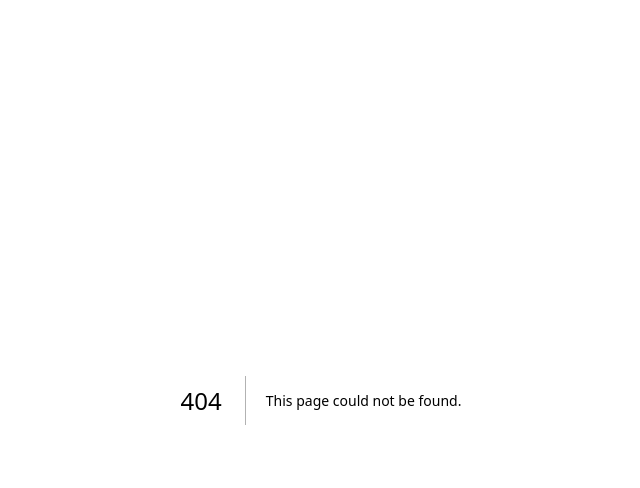
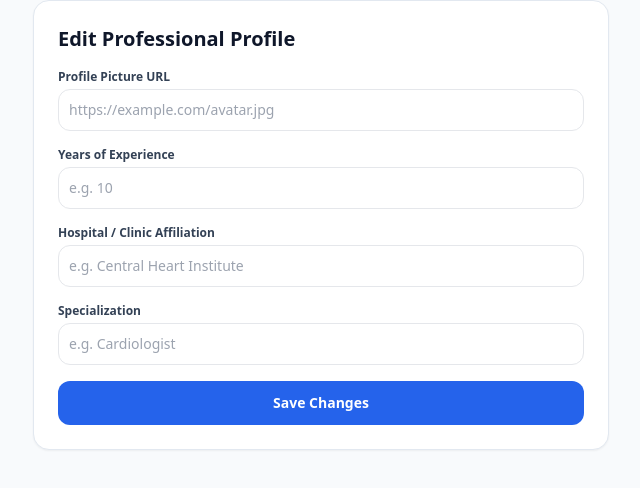
Before and after one commit to mugwe88-ops/MedicareAI, a Next.js app in the folder frontend/: page /doctors/profile in a window 1280 px wide. Before the commit this address had no page. Shown: the top 488 px of the page, without its empty margins (319-959 px from the left). Built offline with nearby package versions, Linux system fonts and the light colour scheme; no server answers.

Commit message:
Frontend Implementation

```diff
--- /dev/null
+++ b/frontend/app/doctors/profile/page.tsx
@@ -0,0 +1,128 @@
+"use client";
+import { useState, useEffect } from "react";
+
+export default function DoctorProfileSettings() {
+  const [profile, setProfile] = useState({
+    profile_picture: "",
+    experience_years: "",
+    hospital: "",
+    specialization: "",
+    city: ""
+  });
+  const [loading, setLoading] = useState(false);
+  const [message, setMessage] = useState("");
+
+  useEffect(() => {
+    async function fetchDoctorProfile() {
+      try {
+        const token = localStorage.getItem("token"); // or your auth cookie
+        const res = await fetch("/api/doctors/me", {
+          headers: { Authorization: `Bearer ${token}` }
+        });
+        const data = await res.json();
+        if (data.doctor) {
+          setProfile({
+            profile_picture: data.doctor.profile_picture || "",
+            experience_years: data.doctor.experience_years || "",
+            hospital: data.doctor.hospital || "",
+            specialization: data.doctor.specialization || "",
+            city: data.doctor.city || ""
+          });
+        }
+      } catch (err) {
+        console.error("Failed to load profile", err);
+      }
+    }
+    fetchDoctorProfile();
+  }, []);
+
+  const handleSubmit = async (e: React.FormEvent) => {
+    e.preventDefault();
+    setLoading(true);
+    setMessage("");
+
+    try {
+      const token = localStorage.getItem("token");
+      const res = await fetch("/api/doctor/profile", {
+        method: "PUT",
+        headers: {
+          "Content-Type": "application/json",
+          Authorization: `Bearer ${token}`
+        },
+        body: JSON.stringify(profile)
+      });
+
+      const data = await res.json();
+      if (res.ok) {
+        setMessage("Profile updated successfully!");
+      } else {
+        setMessage(data.error || "Failed to update profile.");
+      }
+    } catch (err) {
+      setMessage("An error occurred while saving.");
+    } finally {
+      setLoading(false);
+    }
+  };
+
+  return (
+    <div className="max-w-xl mx-auto p-6 bg-white rounded-2xl border border-slate-200 shadow-sm">
+      <h2 className="text-xl font-black text-slate-900 mb-4">Edit Professional Profile</h2>
+      {message && <p className="text-sm mb-4 font-semibold text-blue-600">{message}</p>}
+
+      <form onSubmit={handleSubmit} className="space-y-4">
+        <div>
+          <label className="block text-xs font-bold text-slate-700 mb-1">Profile Picture URL</label>
+          <input
+            type="text"
+            value={profile.profile_picture}
+            onChange={(e) => setProfile({ ...profile, profile_picture: e.target.value })}
+            placeholder="https://example.com/avatar.jpg"
+            className="w-full p-2.5 border rounded-xl text-sm"
+          />
+        </div>
+
+        <div>
+          <label className="block text-xs font-bold text-slate-700 mb-1">Years of Experience</label>
+          <input
+            type="number"
+            value={profile.experience_years}
+            onChange={(e) => setProfile({ ...profile, experience_years: e.target.value })}
+            placeholder="e.g. 10"
+            className="w-full p-2.5 border rounded-xl text-sm"
+          />
+        </div>
+
+        <div>
+          <label className="block text-xs font-bold text-slate-700 mb-1">Hospital / Clinic Affiliation</label>
+          <input
+            type="text"
+            value={profile.hospital}
+            onChange={(e) => setProfile({ ...profile, hospital: e.target.value })}
+            placeholder="e.g. Central Heart Institute"
+            className="w-full p-2.5 border rounded-xl text-sm"
+          />
+        </div>
+
+        <div>
+          <label className="block text-xs font-bold text-slate-700 mb-1">Specialization</label>
+          <input
+            type="text"
+            value={profile.specialization}
+            onChange={(e) => setProfile({ ...profile, specialization: e.target.value })}
+            placeholder="e.g. Cardiologist"
+            className="w-full p-2.5 border rounded-xl text-sm"
+          />
+        </div>
+
+        <button
+          type="submit"
+          disabled={loading}
+          className="w-full py-3 bg-blue-600 hover:bg-blue-700 text-white font-bold rounded-xl transition text-sm"
+        >
+          {loading ? "Saving..." : "Save Changes"}
+        </button>
+      </form>
+    </div>
+  );
+}
--- a/frontend/app/page.tsx
+++ b/frontend/app/page.tsx
@@ -1,4 +1,4 @@
-// import type { Metadata } from "next";
+import type { Metadata } from "next";
 "use client";
 import { useState, useEffect } from "react";
 import Link from "next/link";
```
Also changed, not shown: 1 other file (tests, documents, lock files or other folders).
